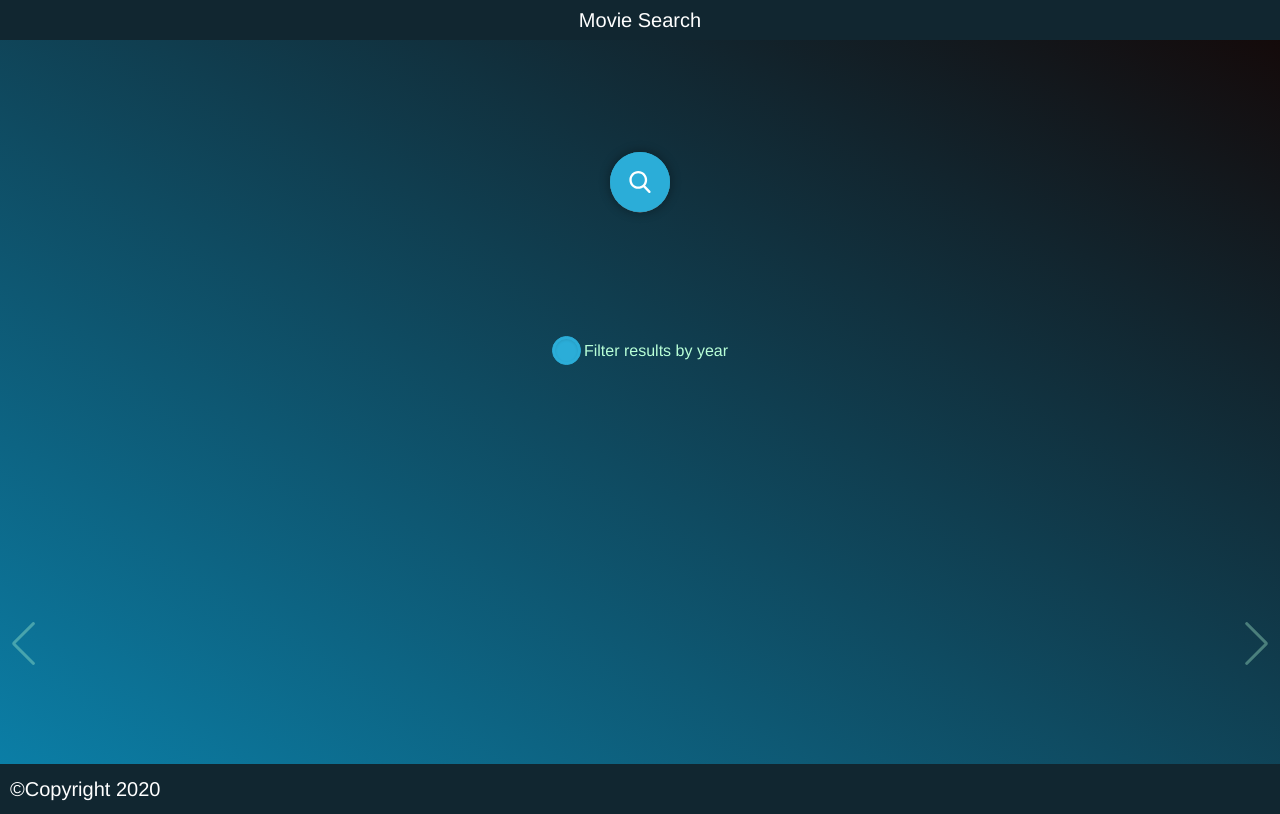
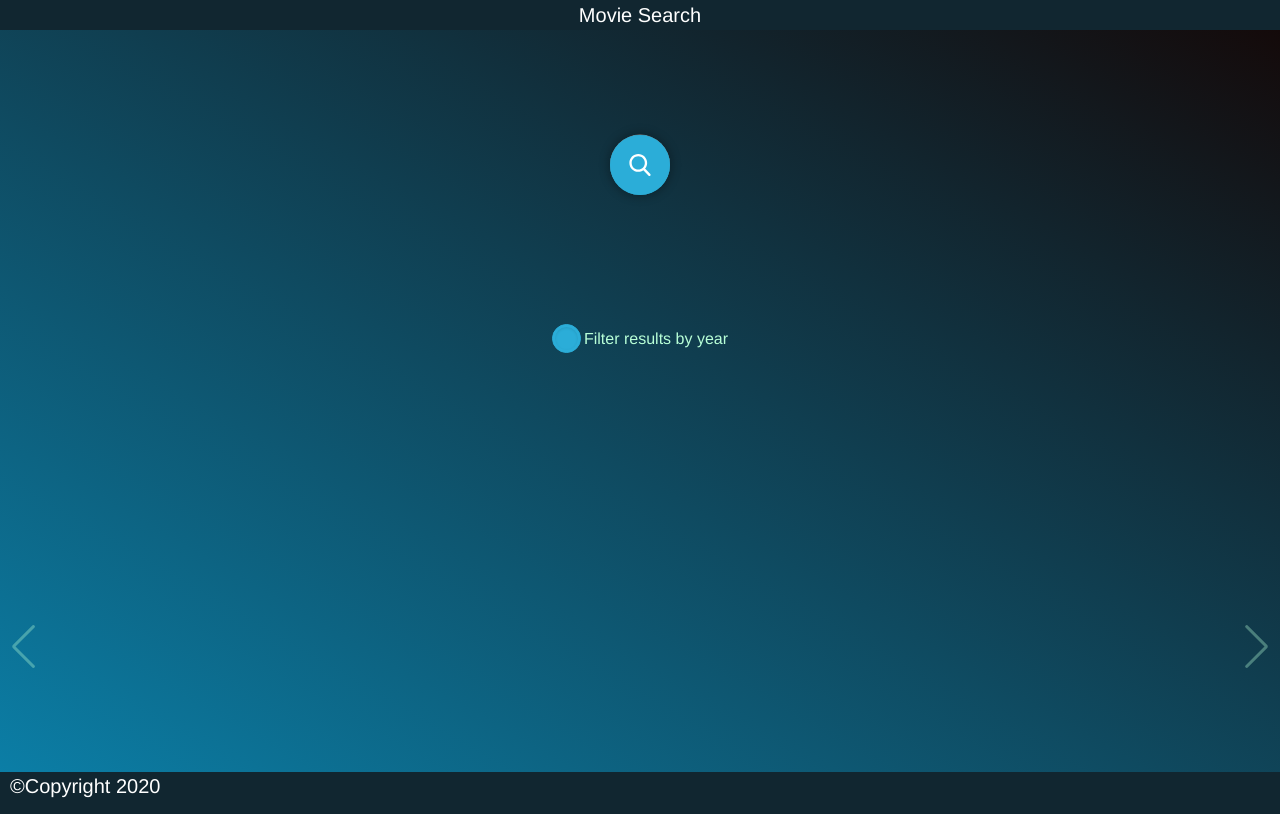
Before and after one commit to YaroslavBIG/movie-search, a website built with webpack: page index.html in a window 1280 px wide. Built offline with nearby package versions, Linux system fonts and the light colour scheme; no server answers.

Commit message:
fix: relative style elements

```diff
--- a/src/sass/components/_footer.scss
+++ b/src/sass/components/_footer.scss
@@ -3,7 +3,7 @@ footer {
     justify-content: left;
     padding-left: 10px;
     width: calc(100% - 10px);
-    height: 50px;
+    height: 30px;
     background-color: $headerFooterBackground;
     color: #fff;
 
--- a/src/sass/components/_header.scss
+++ b/src/sass/components/_header.scss
@@ -3,7 +3,7 @@ header {
     justify-content: center;
     width: 100%;
     height: fit-content;
-    min-height: 5vh;
+    min-height: 30px;
     background-color: $headerFooterBackground;
     color: #fff;
 }
--- a/src/sass/components/_index.scss
+++ b/src/sass/components/_index.scss
@@ -5,6 +5,7 @@ body {
     padding: 0;
     user-select: none;
     overflow-y: hidden;
+    background-color: $headerFooterBackground;
 }
 
 a {
@@ -15,13 +16,13 @@ a {
 
 main {
     display: grid;
-    min-height: calc(95vh - 50px - 3%);
+    height: calc(100vh - 30px - 30px - 3%);
     overflow: hidden;
-    padding-top: 3%;
+    padding-top: 2%;
     background: rgb(20,10,10);
     background: linear-gradient(210deg, rgba(20,10,10,1) 0%, rgba(11,126,166,1) 100%);
     @media screen and (max-width: 500px) {
-        min-height: calc(95vh - 25px - 3%);
+        min-height: calc(100vh - 30px - 25px - 3%);
     }
 }
 
```
